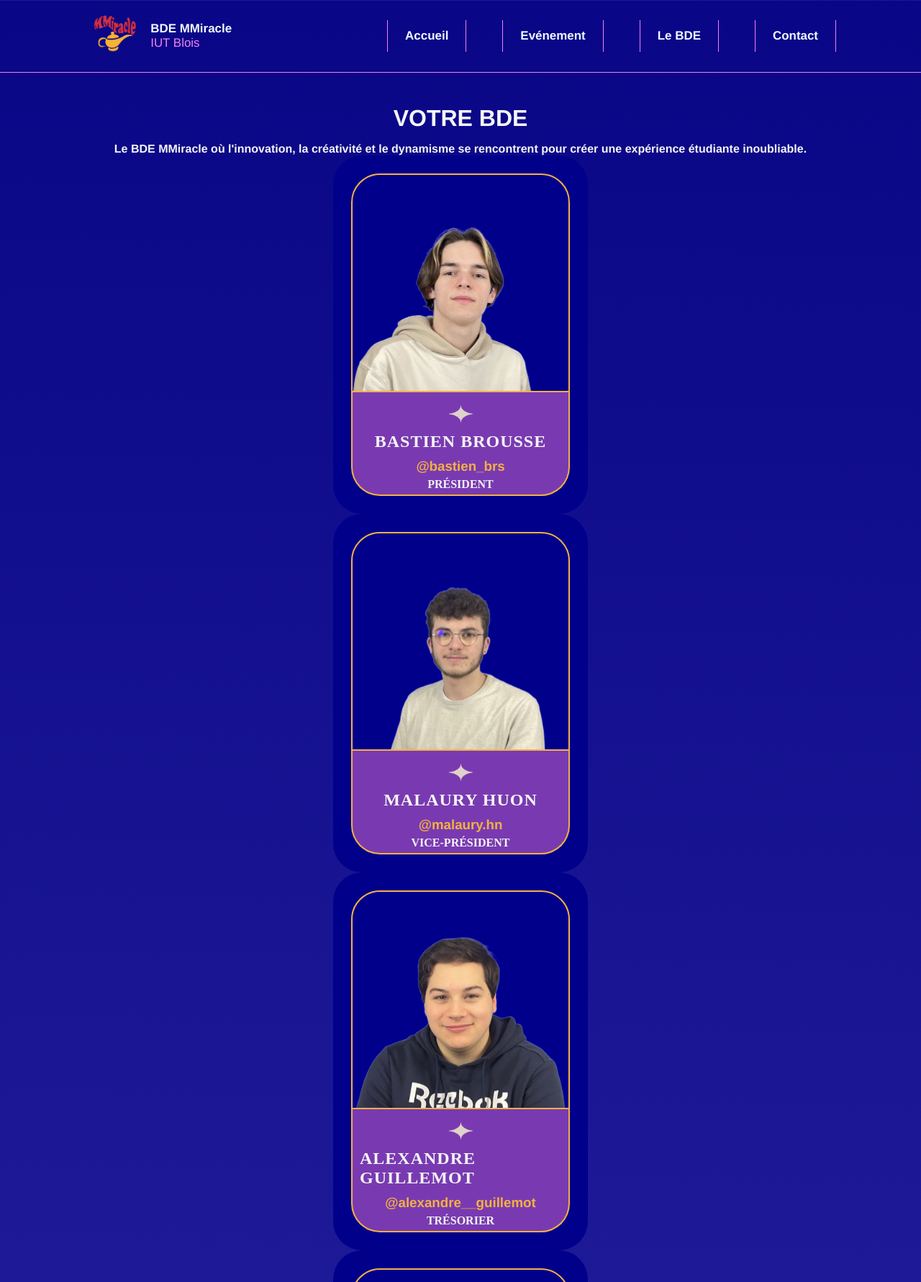
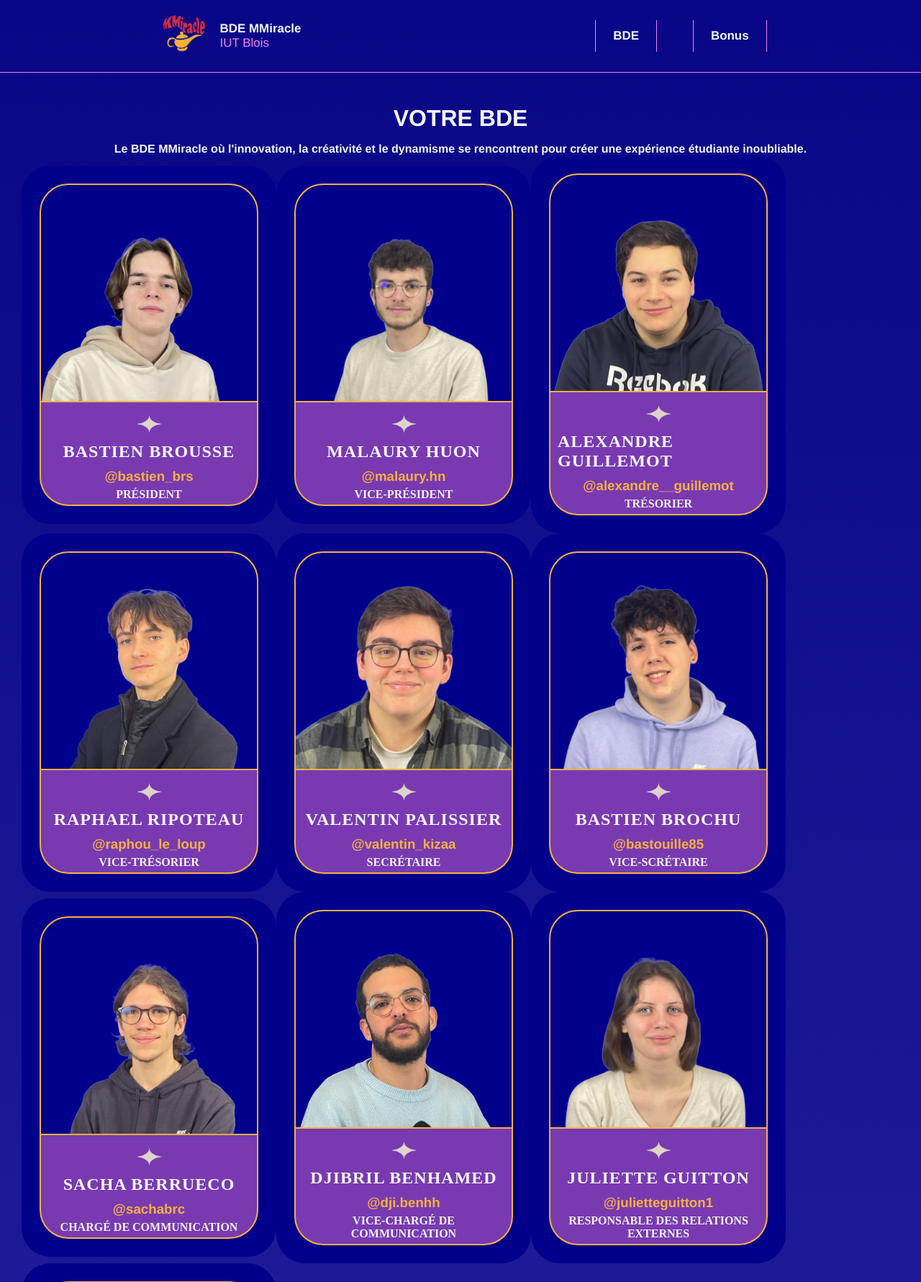
Before and after one commit to SpaceTeam-Corp/Site-MMiracle, a PHP site: page /bde.html in a window 1280 px wide. Shown: the top 1781 px of the page at 72% size. Run offline with PHP 8.4, Linux system fonts and the light colour scheme; some libraries are stand-ins or nearby versions; some web fonts are replaced.

Commit message:
Add Bonus

```diff
--- a/accueil.html
+++ b/accueil.html
@@ -41,6 +41,12 @@
 
         <div class="main">
 
+            <div class="evenement">
+                <img src="" alt="MMinecraft">
+                <h1></h1>
+                <p></p>
+            </div>
+
         </div>
 
 
--- a/bde.html
+++ b/bde.html
@@ -30,10 +30,11 @@
 
             <div id="nav" class="right">
                 <ul class="menu">
-                    <li><a href="./accueil.html">Accueil</a></li>
-                    <li><a href="#">Evénement</a></li>
-                    <li><a href="#">Le BDE</a></li>
-                    <li><a href="#">Contact</a></li>
+                     <!-- <li><a href="./accueil.html">Accueil</a></li>
+                    <li><a href="#">Evénement</a></li> -->
+                    <li><a href="#">BDE</a></li>
+                    <li><a href="./bonus.html">Bonus</a></li>
+                    <!-- <li><a href="#">Contact</a></li> -->
                 </ul>
                 <div id="icons"></div>
             </div>
@@ -44,7 +45,7 @@
             <section class="presentation">
                 <p>Le BDE MMiracle où l'innovation, la créativité et le dynamisme se rencontrent pour créer une expérience étudiante inoubliable.</p>
             </section>
-
+            <div class="photos">
                 <div class="photo">
                     <img src="./assets/PHOTOS/BastienB.png" height="300px">
                     <div class="info-photo">
@@ -147,7 +148,7 @@
                 </div>
 
 
-
+        </div>
         </div>
 
 
--- a/css/style-Accueil.css
+++ b/css/style-Accueil.css
@@ -236,3 +236,11 @@ h4 {
         left: 0;
     }
 }
+
+@media (min-width: 768px) {
+    .photos {
+        display: flex;
+        flex-wrap: wrap;
+        align-items: center;
+    }
+}
--- a/index.html
+++ b/index.html
@@ -40,7 +40,7 @@
 
         if (distance < 0) {
             clearInterval(x);
-            document.getElementById("time").innerHTML = "Terminer !";
+            window.location.href="./accueil.html";
         }
     }, 1000);
     </script>
```
Also changed, not shown: bonus.html (added, +14 -0 lines), 1 other file. Lines whose indentation alone changed are shown as unchanged.
